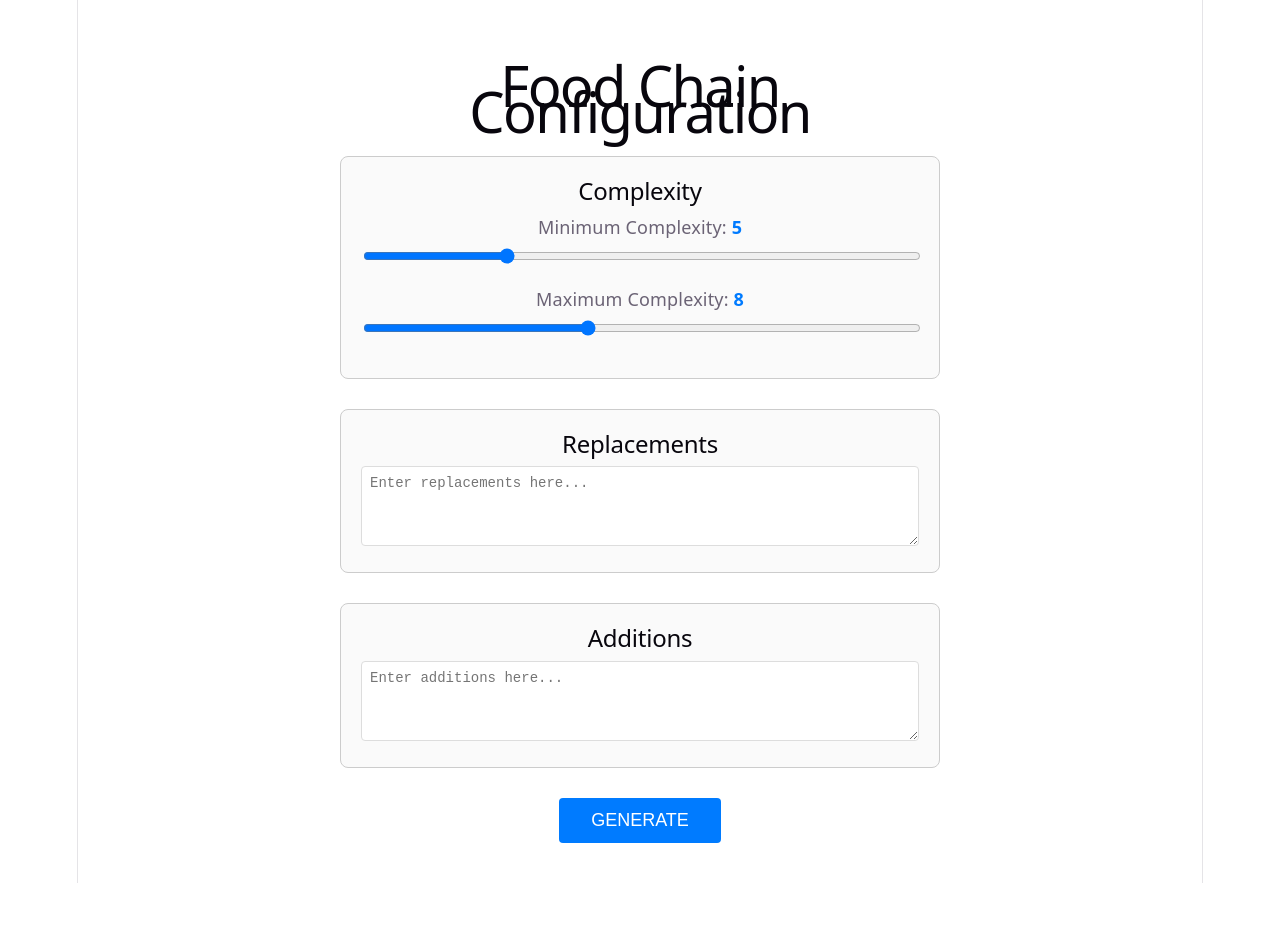
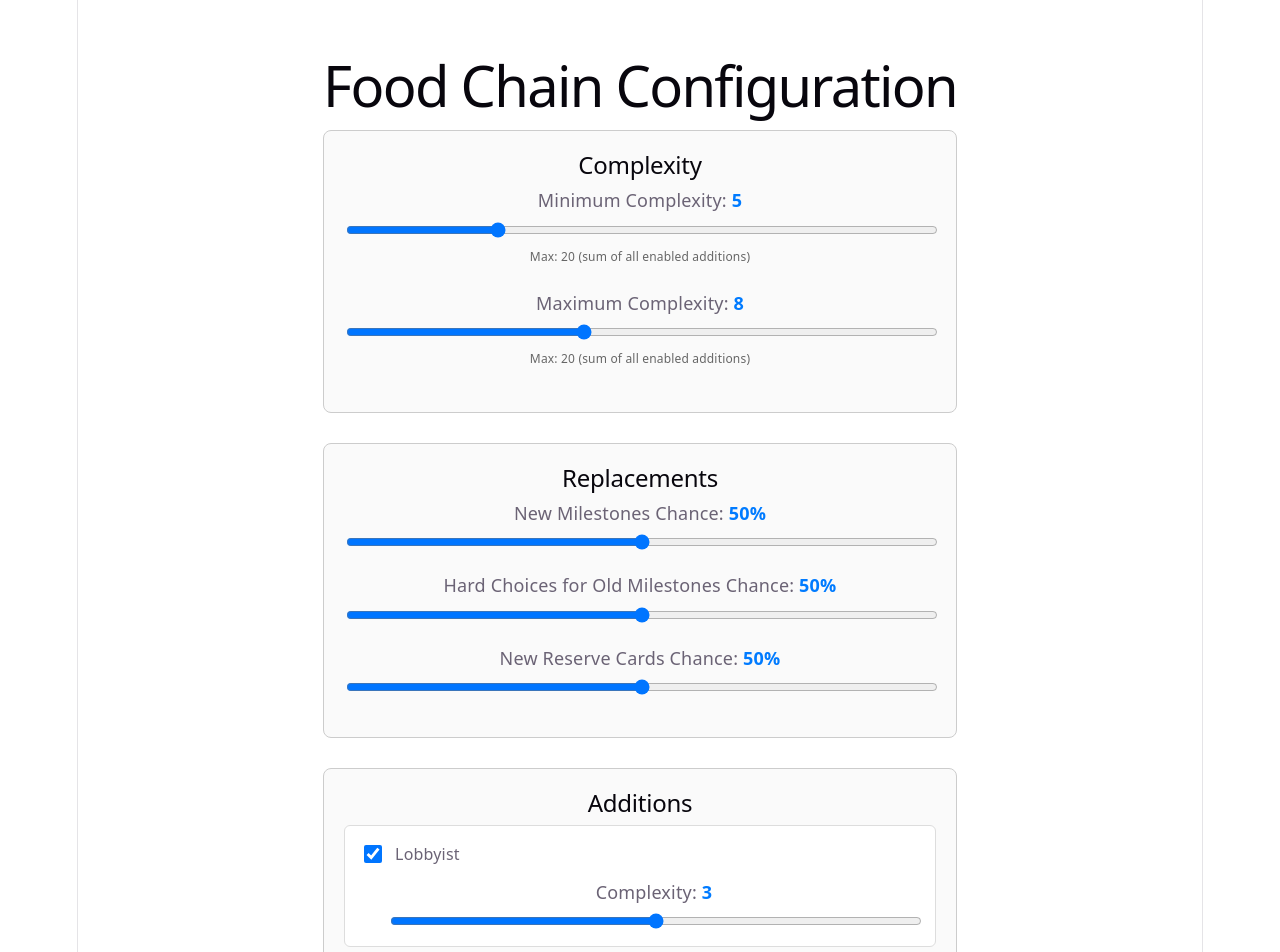
Before and after one commit to gossu/food-chain-setup-randomizer, a React (Vite) app: page / in a window 1280 px wide. Shown: the top 952 px of the page. Before the commit the page ends 883 px from the top, so only its background shows below. Built offline with nearby package versions, Linux system fonts and the light colour scheme.

Commit message:
initial config page

```diff
--- a/src/App.tsx
+++ b/src/App.tsx
@@ -11,7 +11,19 @@ function App() {
 
   const handleGenerate = (config: ConfigSettings) => {
     // TODO: Add your generation logic here
-    const result = `Generated with config:\nMin Complexity: ${config.minComplexity}\nMax Complexity: ${config.maxComplexity}\nReplacements: ${config.replacements || 'None'}\nAdditions: ${config.additions || 'None'}`
+    const enabledAdditions = config.additions
+      .filter(a => a.enabled)
+      .map(a => `${a.name} (complexity: ${a.complexity})`)
+      .join('\n')
+
+    const result = `Generated with config:
+Min Complexity: ${config.minComplexity}
+Max Complexity: ${config.maxComplexity}
+New Milestones Chance: ${config.replacements.newChallengesChance}%
+Hard Choices Chance: ${config.replacements.hardChoicesChance}%
+New Reserve Cards Chance: ${config.replacements.newReserveCardsChance}%
+Enabled Additions:
+${enabledAdditions || 'None'}`
     setGeneratedResult(result)
     setCurrentPage('result')
   }
--- a/src/pages/ConfigPage.tsx
+++ b/src/pages/ConfigPage.tsx
@@ -4,38 +4,105 @@ interface ConfigPageProps {
   onGenerate: (config: ConfigSettings) => void;
 }
 
+export interface Addition {
+  name: string;
+  enabled: boolean;
+  complexity: number;
+}
+
 export interface ConfigSettings {
   minComplexity: number;
   maxComplexity: number;
-  replacements: string;
-  additions: string;
+  replacements: {
+    newChallengesChance: number;
+    hardChoicesChance: number;
+    newReserveCardsChance: number;
+  };
+  additions: Addition[];
 }
+
+const DEFAULT_ADDITIONS: Addition[] = [
+  { name: 'lobbyist', enabled: true, complexity: 3 },
+  { name: 'cofee', enabled: true, complexity: 3 },
+  { name: 'kimchi', enabled: true, complexity: 2 },
+  { name: 'sushi', enabled: true, complexity: 2 },
+  { name: 'noodles', enabled: true, complexity: 2 },
+  { name: 'ketchup', enabled: true, complexity: 1 },
+  { name: 'fry chefs', enabled: true, complexity: 1 },
+  { name: 'night shift', enabled: true, complexity: 1 },
+  { name: 'mass marketeers', enabled: true, complexity: 1 },
+  { name: 'rural marketeers', enabled: true, complexity: 2 },
+  { name: 'food critics', enabled: true, complexity: 1 },
+  { name: 'movie stars', enabled: true, complexity: 1 },
+]
 
 export function ConfigPage({ onGenerate }: ConfigPageProps) {
   const [minComplexity, setMinComplexity] = useState(5)
   const [maxComplexity, setMaxComplexity] = useState(8)
-  const [replacements, setReplacements] = useState('')
-  const [additions, setAdditions] = useState('')
+  const [newChallengesChance, setNewChallengesChance] = useState(50)
+  const [hardChoicesChance, setHardChoicesChance] = useState(50)
+  const [newReserveCardsChance, setNewReserveCardsChance] = useState(50)
+  const [additions, setAdditions] = useState<Addition[]>(DEFAULT_ADDITIONS)
 
   const handleMinComplexityChange = (value: number) => {
-    // Prevent min from going above max
     if (value <= maxComplexity) {
       setMinComplexity(value)
     }
   }
 
   const handleMaxComplexityChange = (value: number) => {
-    // Prevent max from going below min
     if (value >= minComplexity) {
       setMaxComplexity(value)
     }
   }
 
+  const handleAdditionToggle = (index: number) => {
+    const updatedAdditions = [...additions]
+    updatedAdditions[index].enabled = !updatedAdditions[index].enabled
+    setAdditions(updatedAdditions)
+
+    // Recalculate complexity limits
+    const newSum = calculateAdditionsSum(updatedAdditions)
+    if (minComplexity > newSum) {
+      setMinComplexity(newSum)
+    }
+    if (maxComplexity > newSum) {
+      setMaxComplexity(newSum)
+    }
+  }
+
+  const handleAdditionComplexityChange = (index: number, complexity: number) => {
+    const updatedAdditions = [...additions]
+    updatedAdditions[index].complexity = complexity
+    setAdditions(updatedAdditions)
+
+    // Recalculate complexity limits
+    const newSum = calculateAdditionsSum(updatedAdditions)
+    if (minComplexity > newSum) {
+      setMinComplexity(newSum)
+    }
+    if (maxComplexity > newSum) {
+      setMaxComplexity(newSum)
+    }
+  }
+
+  const calculateAdditionsSum = (additionsList: Addition[]): number => {
+    return additionsList.reduce((sum, addition) => {
+      return addition.enabled ? sum + addition.complexity : sum
+    }, 0)
+  }
+
+  const additionsSum = calculateAdditionsSum(additions)
+
   const handleGenerateClick = () => {
     const config: ConfigSettings = {
       minComplexity,
       maxComplexity,
-      replacements,
+      replacements: {
+        newChallengesChance,
+        hardChoicesChance,
+        newReserveCardsChance,
+      },
       additions,
     }
     onGenerate(config)
@@ -57,11 +124,12 @@ export function ConfigPage({ onGenerate }: ConfigPageProps) {
             id="minComplexity"
             type="range"
             min="0"
-            max="20"
+            max={additionsSum}
             value={minComplexity}
             onChange={(e) => handleMinComplexityChange(Number(e.target.value))}
             style={styles.slider}
           />
+          <div style={styles.helperText}>Max: {additionsSum} (sum of all enabled additions)</div>
         </div>
 
         <div style={styles.configItem}>
@@ -72,34 +140,107 @@ export function ConfigPage({ onGenerate }: ConfigPageProps) {
             id="maxComplexity"
             type="range"
             min="0"
-            max="20"
+            max={additionsSum}
             value={maxComplexity}
             onChange={(e) => handleMaxComplexityChange(Number(e.target.value))}
             style={styles.slider}
           />
+          <div style={styles.helperText}>Max: {additionsSum} (sum of all enabled additions)</div>
         </div>
       </div>
 
       {/* Replacements Section */}
       <div style={styles.section}>
         <h2>Replacements</h2>
-        <textarea
-          placeholder="Enter replacements here..."
-          value={replacements}
-          onChange={(e) => setReplacements(e.target.value)}
-          style={styles.textarea}
-        />
+
+        <div style={styles.configItem}>
+          <label htmlFor="newMilestones">
+            New Milestones Chance: <span style={styles.value}>{newChallengesChance}%</span>
+          </label>
+          <input
+            id="newMilestones"
+            type="range"
+            min="0"
+            max="100"
+            step="5"
+            value={newChallengesChance}
+            onChange={(e) => setNewChallengesChance(Number(e.target.value))}
+            style={styles.slider}
+          />
+        </div>
+
+        <div style={styles.configItem}>
+          <label htmlFor="hardChoices">
+            Hard Choices for Old Milestones Chance: <span style={styles.value}>{hardChoicesChance}%</span>
+          </label>
+          <input
+            id="hardChoices"
+            type="range"
+            min="0"
+            max="100"
+            step="5"
+            value={hardChoicesChance}
+            onChange={(e) => setHardChoicesChance(Number(e.target.value))}
+            style={styles.slider}
+          />
+        </div>
+
+        <div style={styles.configItem}>
+          <label htmlFor="newReserveCards">
+            New Reserve Cards Chance: <span style={styles.value}>{newReserveCardsChance}%</span>
+          </label>
+          <input
+            id="newReserveCards"
+            type="range"
+            min="0"
+            max="100"
+            step="5"
+            value={newReserveCardsChance}
+            onChange={(e) => setNewReserveCardsChance(Number(e.target.value))}
+            style={styles.slider}
+          />
+        </div>
       </div>
 
       {/* Additions Section */}
       <div style={styles.section}>
         <h2>Additions</h2>
-        <textarea
-          placeholder="Enter additions here..."
-          value={additions}
-          onChange={(e) => setAdditions(e.target.value)}
-          style={styles.textarea}
-        />
+        <div style={styles.additionsList}>
+          {additions.map((addition, index) => (
+            <div
+              key={addition.name}
+              style={{
+                ...styles.additionItem,
+                opacity: addition.enabled ? 1 : 0.5,
+                pointerEvents: addition.enabled ? 'auto' : 'none',
+              }}
+            >
+              <div style={styles.additionHeader}>
+                <input
+                  type="checkbox"
+                  checked={addition.enabled}
+                  onChange={() => handleAdditionToggle(index)}
+                  style={styles.checkbox}
+                />
+                <label style={styles.additionName}>{addition.name}</label>
+              </div>
+              <div style={styles.additionSliderContainer}>
+                <label htmlFor={`addition-${index}`}>
+                  Complexity: <span style={styles.value}>{addition.complexity}</span>
+                </label>
+                <input
+                  id={`addition-${index}`}
+                  type="range"
+                  min="1"
+                  max="5"
+                  value={addition.complexity}
+                  onChange={(e) => handleAdditionComplexityChange(index, Number(e.target.value))}
+                  style={styles.slider}
+                />
+              </div>
+            </div>
+          ))}
+        </div>
       </div>
 
       <button onClick={handleGenerateClick} style={styles.button}>
@@ -112,7 +253,7 @@ export function ConfigPage({ onGenerate }: ConfigPageProps) {
 const styles = {
   container: {
     padding: '40px',
-    maxWidth: '600px',
+    maxWidth: '700px',
     margin: '0 auto',
   } as const,
   section: {
@@ -135,15 +276,42 @@ const styles = {
     fontWeight: 'bold',
     color: '#007bff',
   } as const,
-  textarea: {
-    width: '100%',
-    minHeight: '80px',
-    padding: '8px',
-    fontSize: '14px',
-    fontFamily: 'monospace',
-    borderRadius: '4px',
+  helperText: {
+    fontSize: '12px',
+    color: '#666',
+    marginTop: '4px',
+  } as const,
+  additionsList: {
+    display: 'flex',
+    flexDirection: 'column' as const,
+    gap: '15px',
+  } as const,
+  additionItem: {
+    padding: '15px',
     border: '1px solid #ddd',
-    boxSizing: 'border-box' as const,
+    borderRadius: '6px',
+    backgroundColor: 'white',
+    transition: 'opacity 0.2s',
+  } as const,
+  additionHeader: {
+    display: 'flex',
+    alignItems: 'center',
+    marginBottom: '12px',
+    gap: '10px',
+  } as const,
+  checkbox: {
+    width: '18px',
+    height: '18px',
+    cursor: 'pointer',
+  } as const,
+  additionName: {
+    fontSize: '16px',
+    fontWeight: '500' as const,
+    textTransform: 'capitalize' as const,
+    margin: 0,
+  } as const,
+  additionSliderContainer: {
+    paddingLeft: '28px',
   } as const,
   button: {
     padding: '12px 32px',
```
